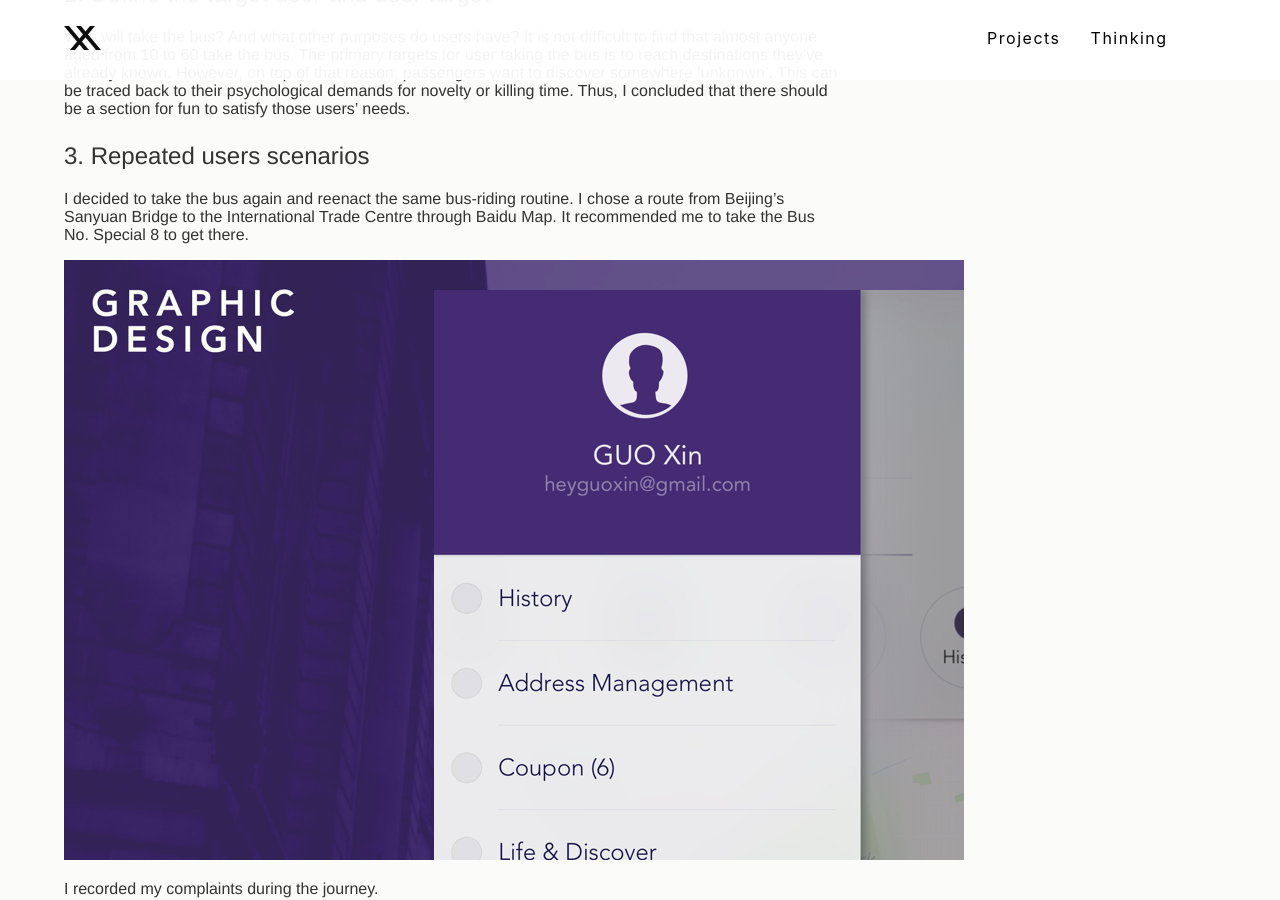
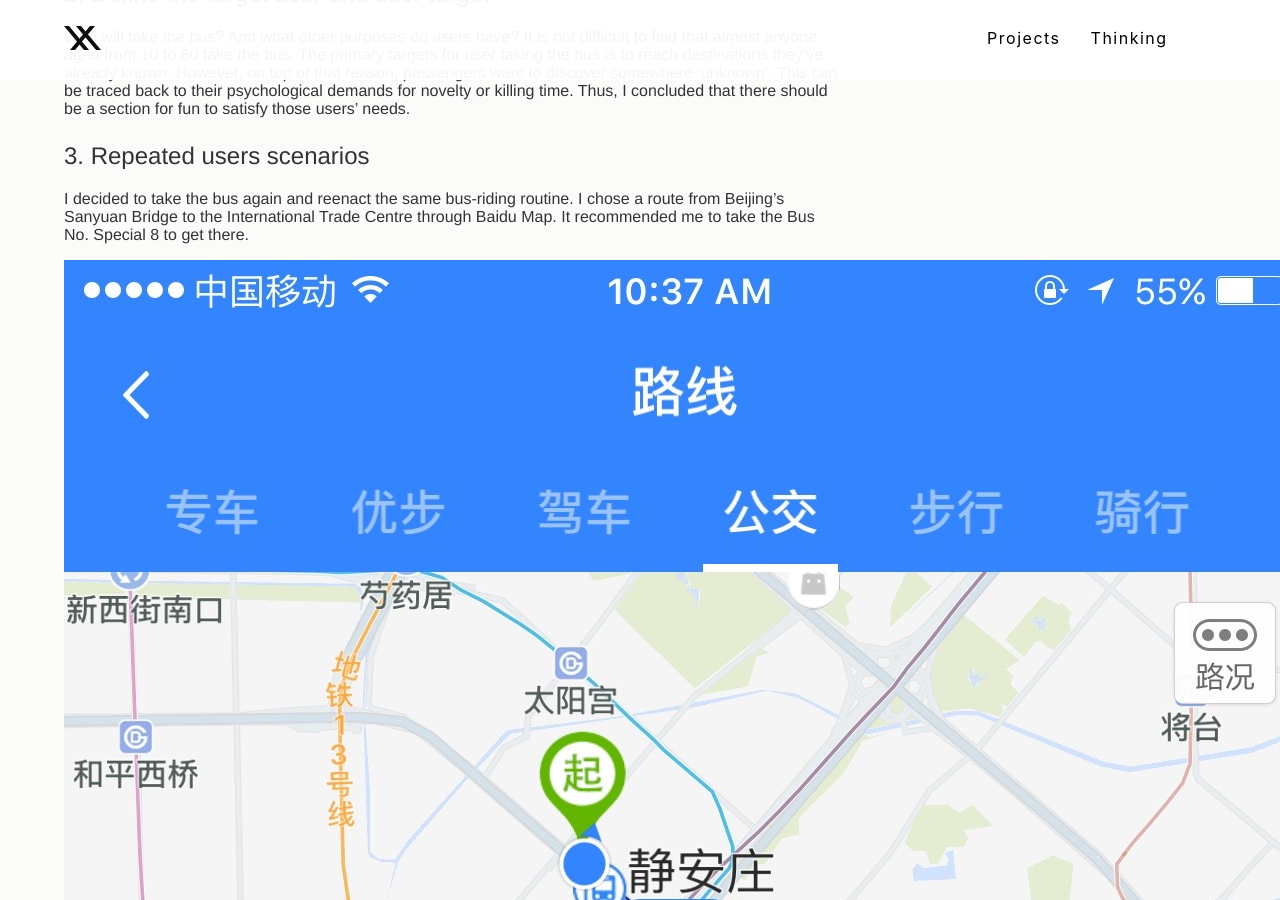
Before and after one commit to guoxindesign/guoxindesign.github.io, a Jekyll site: the page built from _posts/2017-07-07-riding.md, in a window 1280 px wide and 900 px high, scrolled down 704 px. Built offline with Jekyll 4.4.1, drawn with Linux system fonts in a browser that asks for light colours.

Commit message:
Update 2017-07-07-riding.md

```diff
--- a/_posts/2017-07-07-riding.md
+++ b/_posts/2017-07-07-riding.md
@@ -22,7 +22,7 @@ Who will take the bus? And what other purposes do users have? It is not difficul
 
 I decided to take the bus again and reenact the same bus-riding routine. I chose a route from Beijing's Sanyuan Bridge to the International Trade Centre through Baidu Map. It recommended me to take the Bus No. Special 8 to get there.
 
-![Recommended route from Baidu Map](/images/riding_cover.jpg "Recommended route from Baidu Map")
+![Recommended route from Baidu Map](/images/riding1.jpg "Recommended route from Baidu Map")
 
 
 
```
